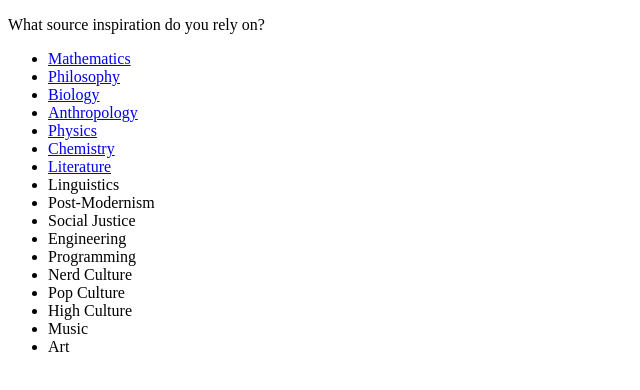
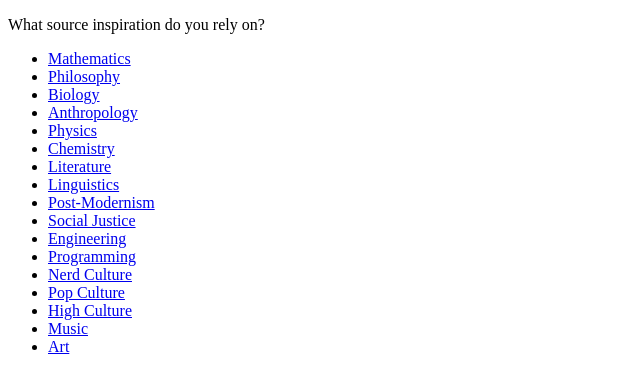
Before and after one commit to apeterson-BFI/WeirdTopiaWalk, a plain HTML site: page survey.html in a window 1280 px wide. Shown: the whole page, without its empty margins (0-640 px from the left). Drawn offline with Linux system fonts and the light colour scheme.

Commit message:
Added hrefs to all elements

```diff
--- a/survey.html
+++ b/survey.html
@@ -14,15 +14,17 @@
       <li><a href="physics.html">Physics</a></li>
       <li><a href="chemistry.html">Chemistry</a></li>
       <li><a href="literature.html">Literature</a></li>
-      <li>Linguistics</li>
-      <li>Post-Modernism</li>
-      <li>Social Justice</li>
-      <li>Engineering</li>
-      <li>Programming</li>
-      <li>Nerd Culture</li>
-      <li>Pop Culture</li>
-      <li>High Culture</li>
-      <li>Music</li>
-      <li>Art</li>
- </ul>
+      <li><a href="linquistics.html">Linguistics</a></li>
+    <li><a href="postmodern.html">Post-Modernism</a></li>
+    <li><a href="socialjustice.html">Social Justice</a></li>
+    <li><a href="engineering.html">Engineering</a></li>
+    <li><a href="programming.html">Programming</a></li>
+    <li><a href="nerdculture.html">Nerd Culture</a></li>
+    <li><a href="popculture.html">Pop Culture</a></li>
+    <li><a href="highculture.html">High Culture</a></li>
+    <li><a href="music.html">Music</a></li>
+    <li><a href="art.html">Art</a></li>
+  </ul>
 </p>
+  </body>
+</html>
```
